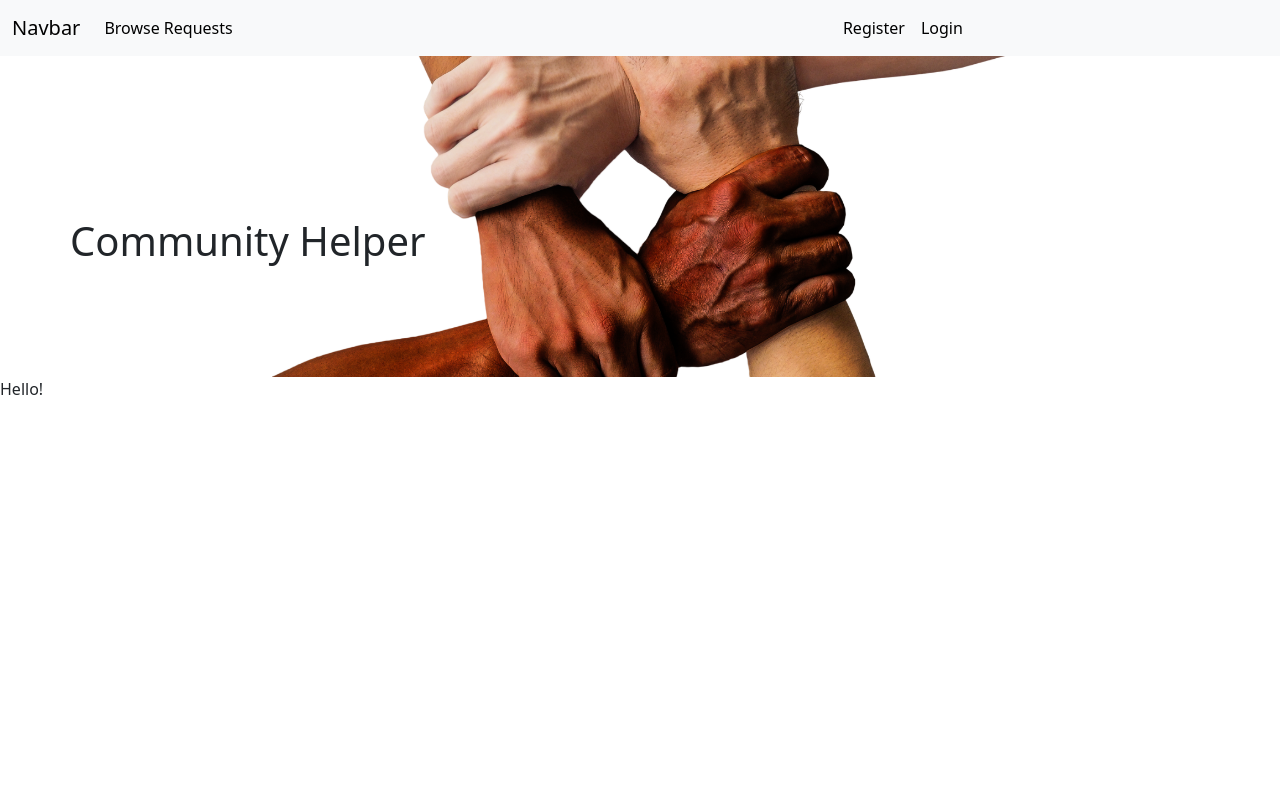
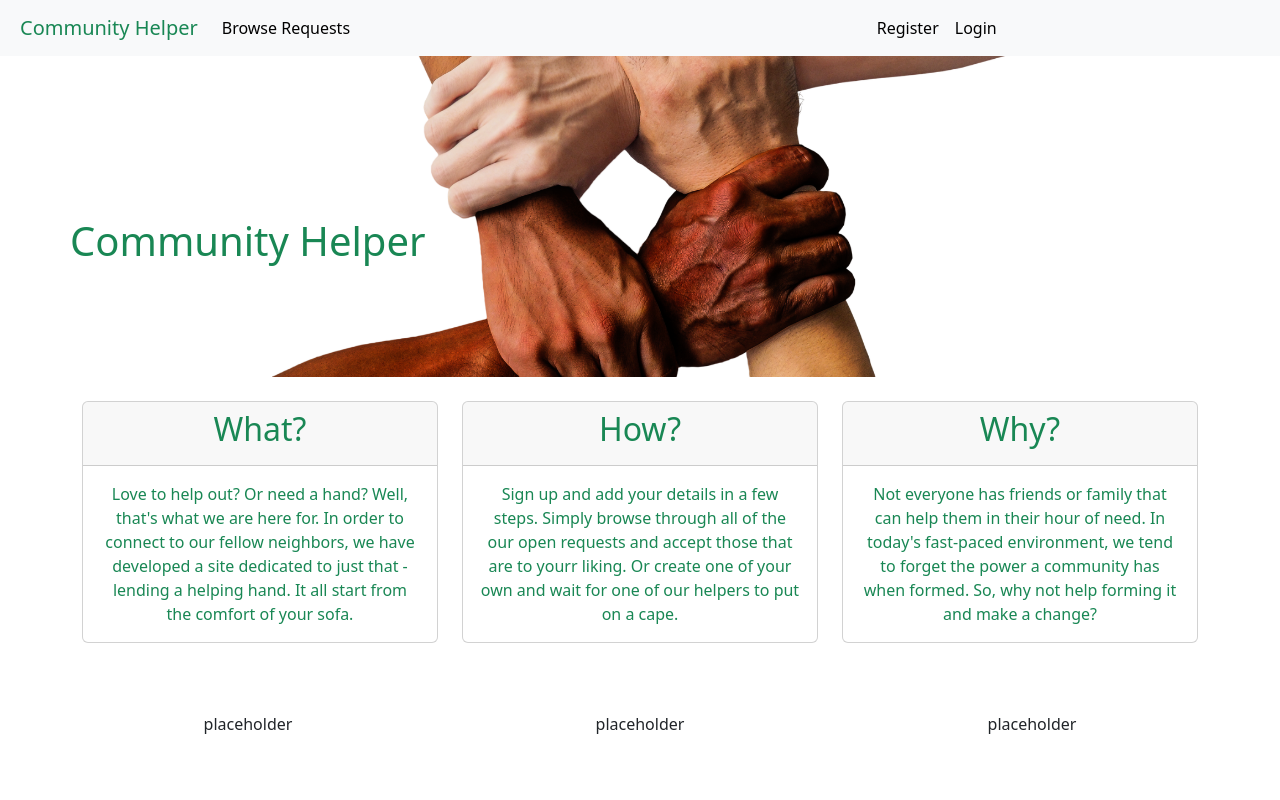
Before and after one commit to josipcodes/community-helper, a Django app: page / in a window 1280 px wide. Run offline with Django 3.2, Linux system fonts and the light colour scheme; some libraries are stand-ins or nearby versions.

Commit message:
Add placeholder footer, content to index.html

```diff
--- a/templates/base.html
+++ b/templates/base.html
@@ -9,6 +9,8 @@
     <!-- Boostrap CSS CDN -->
     <link href="https://cdn.jsdelivr.net/npm/bootstrap@5.3.2/dist/css/bootstrap.min.css" rel="stylesheet"
         integrity="sha384-T3c6CoIi6uLrA9TneNEoa7RxnatzjcDSCmG1MXxSR1GAsXEV/Dwwykc2MPK8M2HN" crossorigin="anonymous">
+    <!-- Font awesome icon kit -->
+    <script src="https://kit.fontawesome.com/75e939ab45.js" crossorigin="anonymous"></script>
     <!-- Stylesheets -->
     <link rel="stylesheet" href="../static/css/style.css">
     <title>Community Helper</title>
@@ -16,9 +18,9 @@
 
 <body>
     <!-- Boostrap navbar, customized code -->
-    <nav class="navbar navbar-expand-sm bg-body-tertiary">
+    <nav class="navbar navbar-expand-sm bg-body-tertiary p-2">
         <div class="container-fluid">
-            <a class="navbar-brand" href="#">Navbar</a>
+            <a class="navbar-brand text-success" href="#">Community Helper</a>
             <button class="navbar-toggler" type="button" data-bs-toggle="collapse"
                 data-bs-target="#navbarSupportedContent" aria-controls="navbarSupportedContent" aria-expanded="false"
                 aria-label="Toggle navigation">
@@ -68,7 +70,7 @@
     </nav>
     <!-- Main image -->
     <div class="container text-left position-relative">
-        <div class="row position-absolute top-50 start-0">
+        <div class="row position-absolute top-50 start-0 text-success">
             <h1>Community Helper</h1>
         </div>
         <div class="row">
@@ -78,8 +80,7 @@
 
         </div>
     </div>
-
-
+    <br>
     {% block content %}
 
     {% endblock content %}
--- a/templates/index.html
+++ b/templates/index.html
@@ -3,6 +3,60 @@
 
 {% block content %}
 
-<p>Hello!</p>
-
+<div class="container text-center text-success">
+    <div class="row">
+        <div class="d-none col-sm-2 pt-5 col-md-3 d-sm-block d-lg-none"><i class="fa-solid fa-check fa-2xl"></i></div>
+        <div class="col-sm-10 col-md-9 col-lg-4">
+            <div class="card text-success mb-3">
+                <div class="card-header">
+                    <h2>What?</h2>
+                </div>
+                <div class="card-body">
+                    <p class="card-text">Love to help out? Or need a hand? Well, that's what we are here for. In order
+                        to
+                        connect to our fellow neighbors, we have developed a site dedicated to just that - lending a
+                        helping hand. It all start from the comfort of your sofa.</p>
+                </div>
+            </div>
+        </div>
+        <div class="d-none col-sm-2 pt-5 col-md-3 d-sm-block d-lg-none"><i class="fa-solid fa-check-double fa-2xl"></i>
+        </div>
+        <div class="col-sm-10 col-md-9 col-lg-4">
+            <div class="card text-success mb-3">
+                <div class="card-header">
+                    <h2>How?</h2>
+                </div>
+                <div class="card-body">
+                    <p class="card-text">Sign up and add your details in a few steps. Simply browse through all of the
+                        our open
+                        requests and accept those that are to yourr liking. Or create one of your own and wait for one
+                        of our helpers to put on a cape.</p>
+                </div>
+            </div>
+        </div>
+        <div class="d-none col-sm-2 pt-5 col-md-3 d-sm-block d-lg-none"><i
+                class="fa-regular fa-square-check fa-2xl"></i></div>
+        <div class="col-sm-10 col-md-9 col-lg-4">
+            <div class="card text-success mb-3">
+                <div class="card-header">
+                    <h2>Why?</h2>
+                </div>
+                <div class="card-body">
+                    <p class="card-text">Not everyone has friends or family that can help them in their hour of need. In
+                        today's fast-paced environment, we tend to forget the power a community has when formed. So, why
+                        not help forming it and make a change?</p>
+                </div>
+            </div>
+        </div>
+    </div>
+</div>
+<footer>
+    <div class="fixed-bottom p-5 text-center">
+        <div class="row p-3">
+            <div class="col-sm-4">placeholder</div>
+            <div class="col-sm-4">placeholder</div>
+            <div class="col-sm-4">placeholder</div>
+        </div>
+    </div>
+</footer>
 {%endblock%}
```
